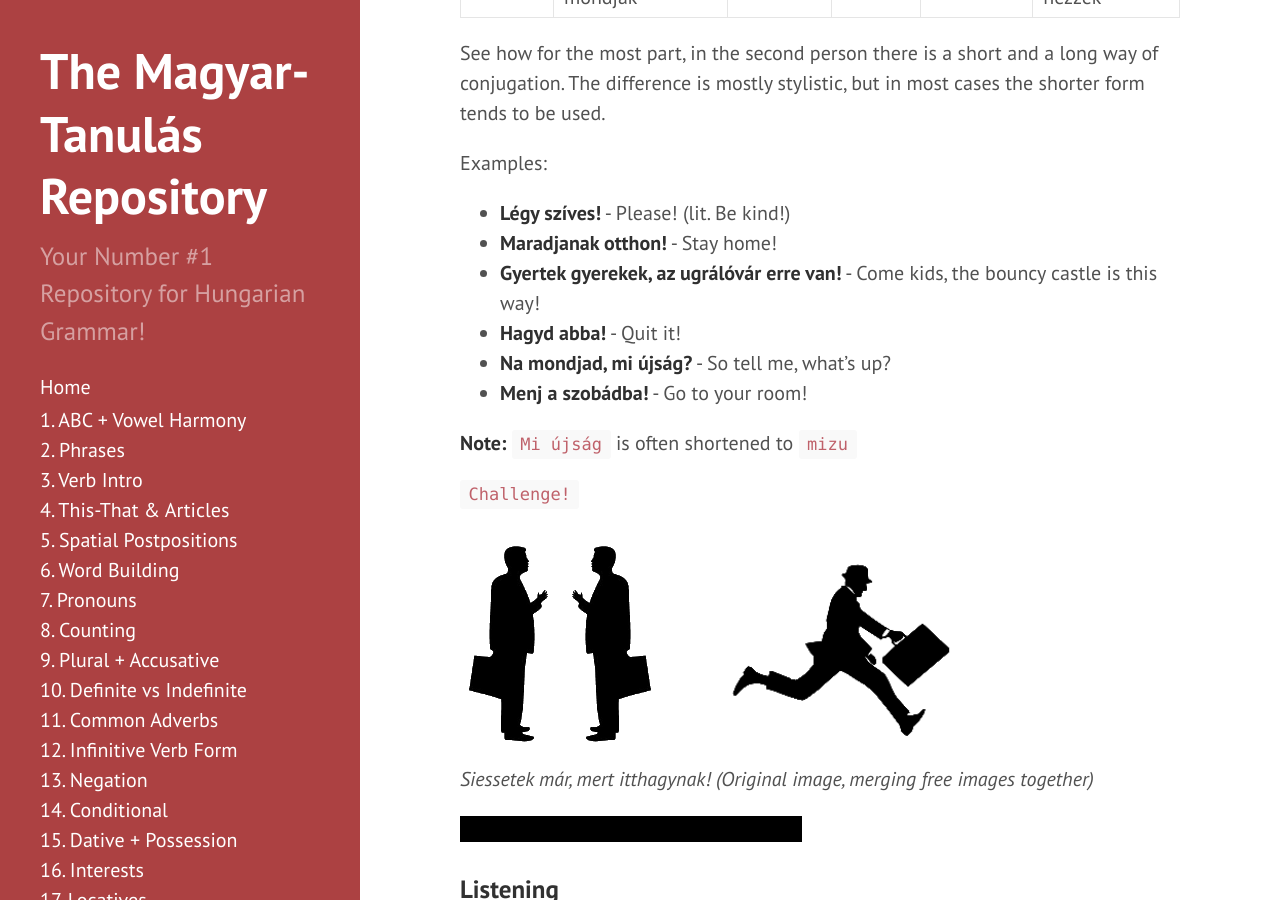
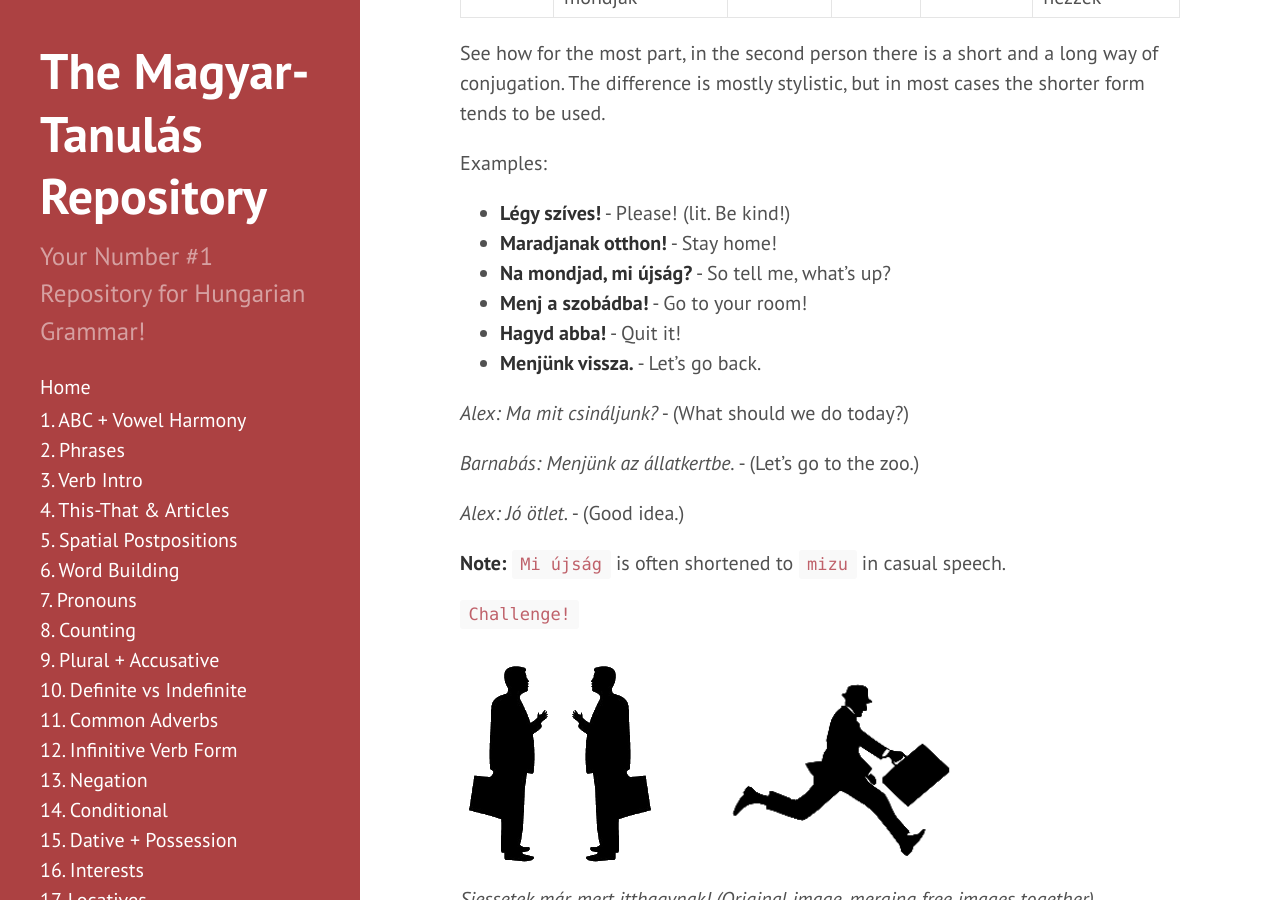
Before and after one commit to Magyartanulas/magyartanulas.github.io, a Jekyll site: the page built from imperative_subjunctive.md, in a window 1280 px wide and 900 px high, scrolled down 1216 px. Built offline with Jekyll 4.4.1, drawn with Linux system fonts in a browser that asks for light colours; comment, search, counter and statistics services are not loaded; some of the changed text lies outside the part shown.

Commit message:
Update imperative_subjunctive.md

```diff
--- a/imperative_subjunctive.md
+++ b/imperative_subjunctive.md
@@ -33,12 +33,19 @@ Examples:
 
 * **Légy szíves!** - Please! (lit. Be kind!)
 * **Maradjanak otthon!** - Stay home!
-* **Gyertek gyerekek, az ugrálóvár erre van!** - Come kids, the bouncy castle is this way!
-* **Hagyd abba!** - Quit it!
 * **Na mondjad, mi újság?** - So tell me, what's up?
 * **Menj a szobádba!** - Go to your room!
+* **Hagyd abba!** - Quit it!
+* **Menjünk vissza.** - Let's go back.
 
-**Note:** `Mi újság` is often shortened to `mizu`
+*Alex: Ma mit csináljunk?* - (What should we do today?)
+
+*Barnabás: Menjünk az állatkertbe.* - (Let's go to the zoo.)
+
+*Alex: Jó ötlet.* - (Good idea.)
+
+
+**Note:** `Mi újság` is often shortened to `mizu` in casual speech.
 
 `Challenge!`
 
@@ -163,15 +170,9 @@ In Hungarian, the subjunctive mood uses the same form as the imperative. It is u
 * Úgy legyen. - (So be it.)
 * A célom az, hogy jó legyek. - ([Lyric:](http://www.zeneszoveg.hu/dalszoveg/56267/rajzfilm-slagerek/pokemon---indigo-liga---szerezd-meg-hat-mind-zeneszoveg.html) My goal is to be good.)
 * Bogi azt kéri, hogy ne kérdezz annyit. - (Bogi asks that you (should) not question so much.)
-* Menjünk vissza. - (Let's go back.)
 * Idehoztam, hogy megnézze, amit készítettél. - (I brought him/her here so that they could check out what you made.)
 * Vizet kérek, hogy holnap ne legyek másnapos. - (I ask for water, so that tomorrow I don't get a hangover.)
-
-*Alex: Ma mit csináljunk?* - (What should we do today?)
-
-*Barnabás: Menjünk az állatkertbe.* - (Let's go to the zoo.)
-
-*Alex: Jó ötlet.* - (Good idea.)
+* Sokat kell tanulni ahhoz, hogy megtanulj egy új nyelvet - (You need to learn a lot, to learn a new language.)
 
 `Challenge!`
 
```
